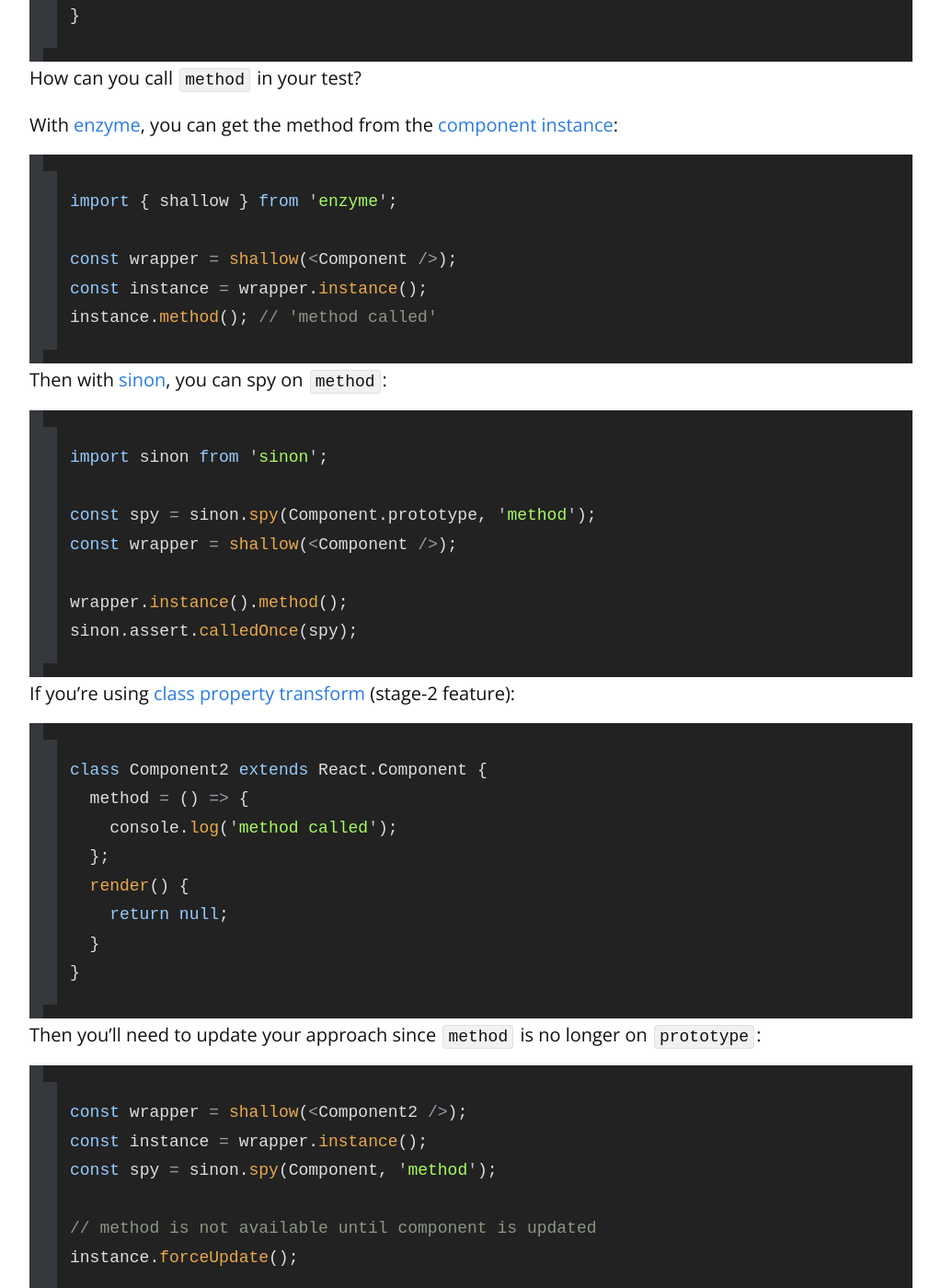
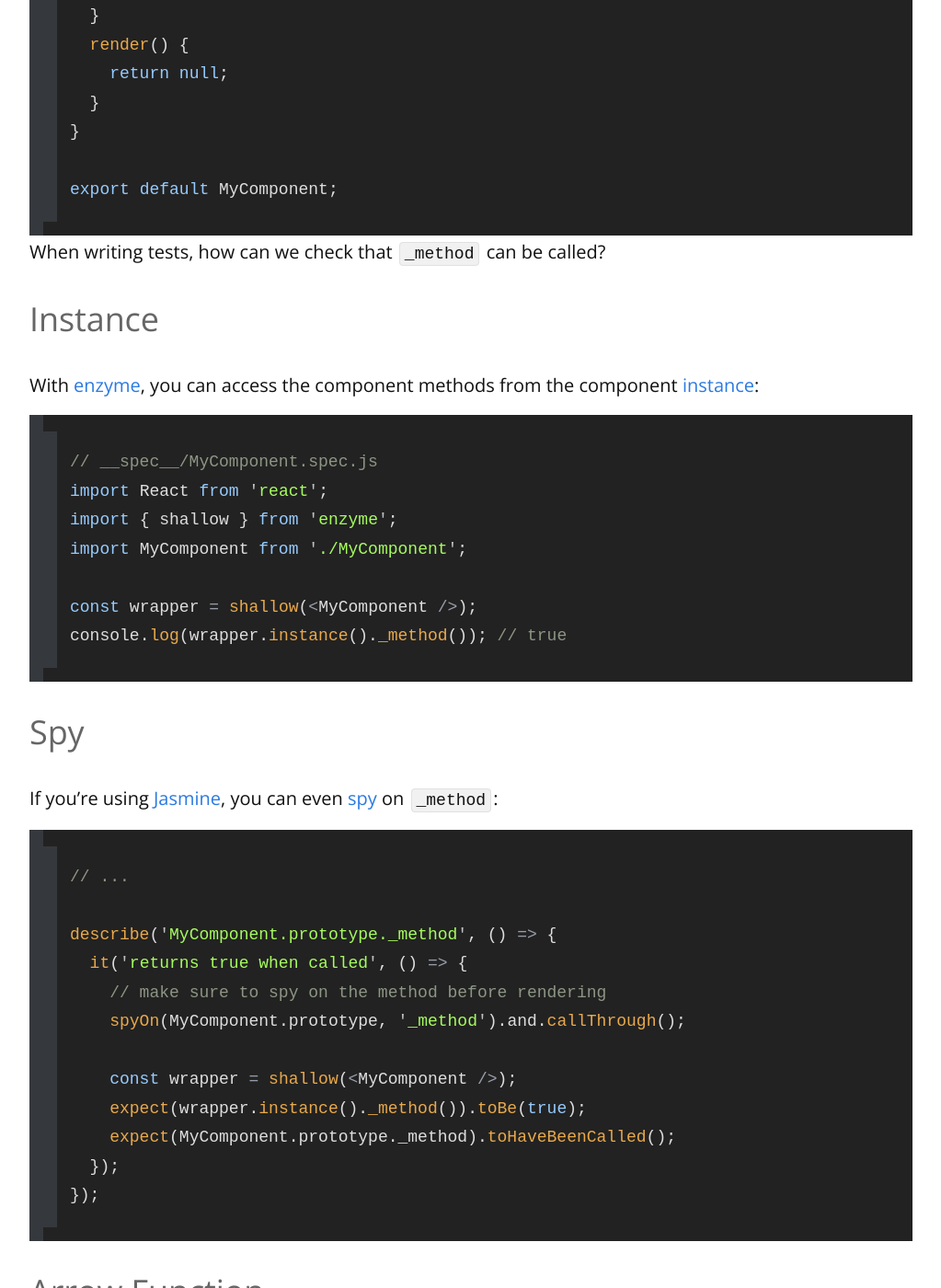
Before and after one commit to remarkablemark/remarkablemark.github.io, a Jekyll site: the page built from _posts/2017/2017-02-13-enzyme-test-react-component-method.md, in a window 1280 px wide and 1400 px high, scrolled down 644 px. Shown: the whole window at 92% size, without its empty margins (128-1151 px from the left). Built offline with Jekyll 4.4.1, drawn with Linux system fonts in a browser that asks for light colours; comment, search, counter and statistics services are not loaded; some of the changed text lies outside the part shown.

Commit message:
Update post "Enzyme: calling a component method"
Post: 2017-02-13-enzyme-test-react-component-method.md

Fix and improve example. Also replace sinon with jasmine.

````diff
--- a/_posts/2017/2017-02-13-enzyme-test-react-component-method.md
+++ b/_posts/2017/2017-02-13-enzyme-test-react-component-method.md
@@ -1,74 +1,106 @@
 ---
 layout: post
-title: "Enzyme: call a React component method"
+title: "Enzyme: calling a component method"
 date: 2017-02-13 19:50:00 -4000
-excerpt: How to use enzyme to test that a React component method is called.
-categories: enzyme react sinon spy method test
+excerpt: How to use Enzyme and Jasmine to test that a React component method is called.
+categories: react enzyme jasmine spy method test
 ---
 
-Imagine you have the following component:
+Given the component:
 
 ```js
-class Component extends React.Component {
+// MyComponent.js
+import React, { Component } from 'react';
+
+class MyComponent extends Component {
   constructor() {
-    this.method = this.method.bind(this);
+    super();
+    this._method = this._method.bind(this);
   }
-  method() {
-    console.log('method called');
+  _method() {
+    return true;
   }
   render() {
     return null;
   }
 }
+
+export default MyComponent;
 ```
 
-How can you call `method` in your test?
+When writing tests, how can we check that `_method` can be called?
 
-With [enzyme](https://github.com/airbnb/enzyme), you can get the method from the [component instance](http://airbnb.io/enzyme/docs/api/ReactWrapper/instance.html):
+### Instance
+
+With [enzyme](https://github.com/airbnb/enzyme), you can access the component methods from the component [instance](http://airbnb.io/enzyme/docs/api/ReactWrapper/instance.html):
 
 ```js
+// __spec__/MyComponent.spec.js
+import React from 'react';
 import { shallow } from 'enzyme';
+import MyComponent from './MyComponent';
 
-const wrapper = shallow(<Component />);
-const instance = wrapper.instance();
-instance.method(); // 'method called'
+const wrapper = shallow(<MyComponent />);
+console.log(wrapper.instance()._method()); // true
 ```
 
-Then with [sinon](http://sinonjs.org), you can spy on `method`:
+### Spy
+
+If you're using [Jasmine](https://jasmine.github.io/), you can even [spy](https://jasmine.github.io/2.0/introduction.html#section-Spies) on `_method`:
 
 ```js
-import sinon from 'sinon';
+// ...
 
-const spy = sinon.spy(Component.prototype, 'method');
-const wrapper = shallow(<Component />);
+describe('MyComponent.prototype._method', () => {
+  it('returns true when called', () => {
+    // make sure to spy on the method before rendering
+    spyOn(MyComponent.prototype, '_method').and.callThrough();
 
-wrapper.instance().method();
-sinon.assert.calledOnce(spy);
+    const wrapper = shallow(<MyComponent />);
+    expect(wrapper.instance()._method()).toBe(true);
+    expect(MyComponent.prototype._method).toHaveBeenCalled();
+  });
+});
 ```
 
-If you're using [class property transform](https://babeljs.io/docs/plugins/transform-class-properties/) (stage-2 feature):
+### Arrow Function
+
+But what if you're using [arrow functions as class methods](https://babeljs.io/docs/plugins/transform-class-properties/)?
 
 ```js
-class Component2 extends React.Component {
-  method = () => {
-    console.log('method called');
+// MyComponent2.js
+import React, { Component } from 'react';
+
+class MyComponent2 extends Component {
+  _method = () => {
+    return true;
   };
   render() {
     return null;
   }
 }
+
+export default MyComponent2;
 ```
 
-Then you'll need to update your approach since `method` is no longer on `prototype`:
+Unfortunately, `_method` is no longer on the component prototype. You'll need to spy on the instance `_method`:
 
 ```js
-const wrapper = shallow(<Component2 />);
-const instance = wrapper.instance();
-const spy = sinon.spy(Component, 'method');
+// __spec__/MyComponent2.spec.js
+import React from 'react';
+import { shallow } from 'enzyme';
+import MyComponent2 from '../MyComponent2';
 
-// method is not available until component is updated
-instance.forceUpdate();
+describe('MyComponent2._method', () => {
+  it('returns true when called', () => {
+    const wrapper = shallow(<MyComponent2 />);
+    const instance = wrapper.instance();
 
-instance.method();
-sinon.assert.calledOnce(spy);
+    // spy on the instance instead of the component
+    spyOn(instance, '_method').and.callThrough();
+
+    expect(instance._method()).toBe(true);
+    expect(instance._method).toHaveBeenCalled();
+  });
+});
 ```
````
